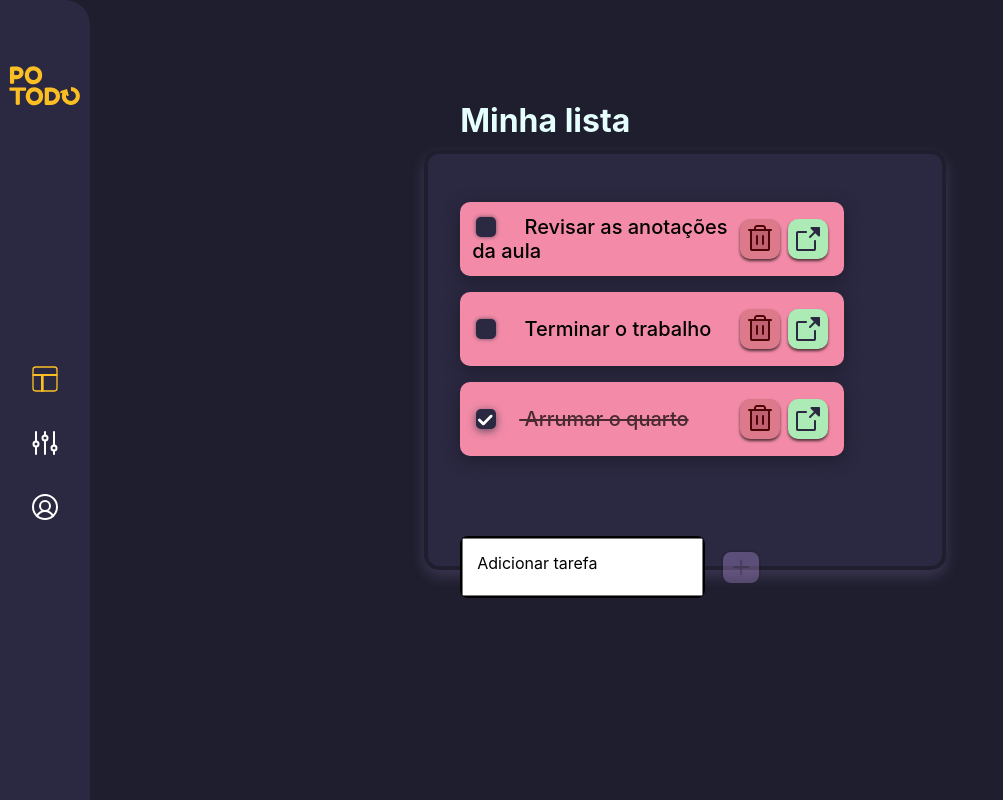
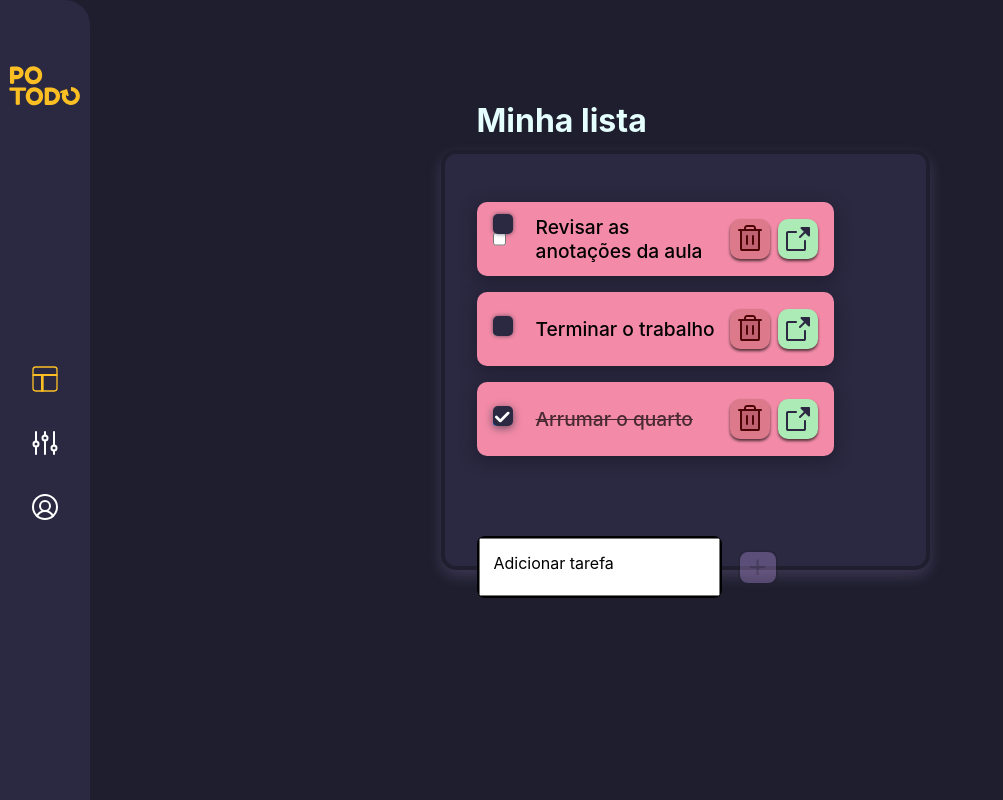
Before and after one commit to Juniokoi/Potodo, an Angular app: page /timer in a window 1280 px wide. Shown: the whole page, without its empty margins (0-1003 px from the left). Built offline with nearby package versions, Linux system fonts and the light colour scheme.

Commit message:
styles: lsit text wrap properly

```diff
--- a/src/app/modules/timer/modules/list/list.component.html
+++ b/src/app/modules/timer/modules/list/list.component.html
@@ -11,7 +11,7 @@
             <div class="item"
                  >
 
-                <div class="content">
+                <div class="item__content">
                      <input class="checkbox"
                             (click)="checkTask(item.id,  !item.complete)"
                             name="check"
@@ -19,9 +19,9 @@
                             [checked]="item.complete"
                      >
 
-                    <span [ngClass]="{'checked': item.complete}">
+                    <div class="item__content--text" [ngClass]="{'checked': item.complete}">
                         {{item.content}}
-                    </span>
+                    </div>
                 </div>
 
                 <div class="options"
--- a/src/app/modules/timer/modules/list/list.component.scss
+++ b/src/app/modules/timer/modules/list/list.component.scss
@@ -34,11 +34,19 @@ $margin_top: 150px;
                 justify-content: space-between;
                 align-items: center;
 
-                span {
+                &__content {
+                    display: flex;
+                    justify-content: center;
+                    align-content: center;
                     transition: all 300ms ease-in;
-                    font-size: 1.25em;
                     font-weight: 500;
+
+                    &--text {
+                        max-width: 250px;
+                        font-size: 1.2em;
+                    }
                 }
+
             }
         }
     }
--- a/src/app/modules/timer/modules/pomodoro/pomodoro.component.ts
+++ b/src/app/modules/timer/modules/pomodoro/pomodoro.component.ts
@@ -12,7 +12,7 @@ import {TimerModeEnums} from "../../../shared/enums/TimerMode.enums";
     templateUrl: './pomodoro.component.html',
     styleUrls: ['./pomodoro.component.scss']
 })
-
+//TODO: Add Completion task visuals
 export class PomodoroComponent implements OnInit, IDeactivate {
 
     sub: Subscription;
```
